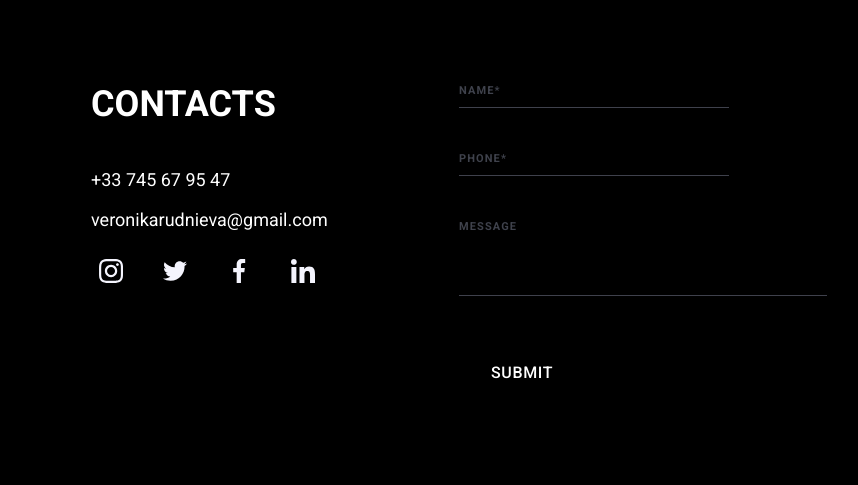
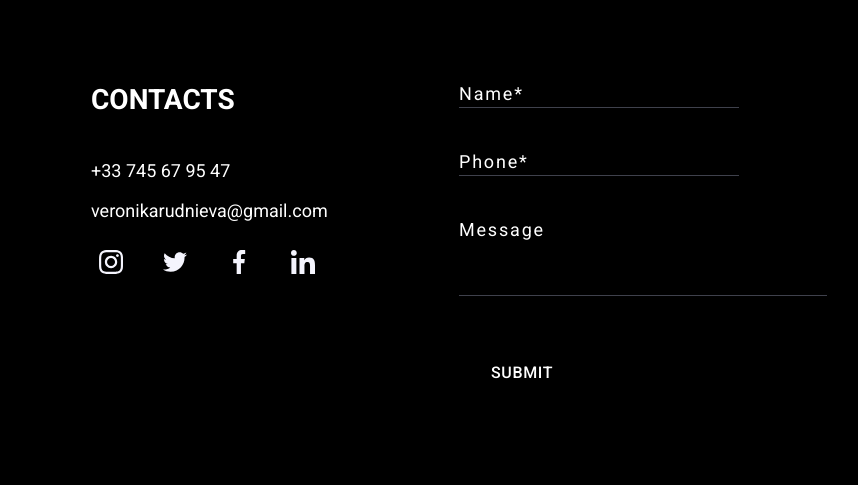
Before and after one commit to Olena-Rudnieva/Animator-portfolio, a website built with Parcel: page src/index.html in a window 1280 px wide. Shown: the part 4883-5368 px from the top of the page, without its empty margins (181-1039 px from the left). Built offline with nearby package versions, Linux system fonts and the light colour scheme.

Commit message:
Add form

```diff
--- a/src/sass/_common.scss
+++ b/src/sass/_common.scss
@@ -660,7 +660,7 @@ body {
   color: #ffffff;
   margin-bottom: 44px;
   text-transform: uppercase;
-  font-size: 36px;
+  font-size: 28px;
 }
 
 .contacts-text {
@@ -718,6 +718,12 @@ body {
   width: 50%;
 }
 
+.online-form {
+  display: flex;
+  flex-wrap: wrap;
+  justify-content: space-between;
+}
+
 .online-title {
   font-weight: 700;
   font-size: 28px;
@@ -732,8 +738,12 @@ body {
   margin-bottom: 44px;
 }
 
+.online-field-item {
+  width: 100%;
+}
+
 .online-input {
-  width: 270px;
+  width: 280px;
   height: 24px;
   border: none;
   border-bottom: 1px solid rgba(157, 164, 189, 0.4);
@@ -747,12 +757,11 @@ body {
   position: absolute;
   top: 0;
   left: 0;
-  font-weight: 600;
-  font-size: 11px;
-  line-height: 1.36;
+  font-weight: 400;
+  font-size: 18px;
+  line-height: 1.15;
   letter-spacing: 0.1em;
-  text-transform: uppercase;
-  color: rgba(157, 164, 189, 0.4);
+  color: white;
   transition: transform 250ms linear;
 }
 
```
